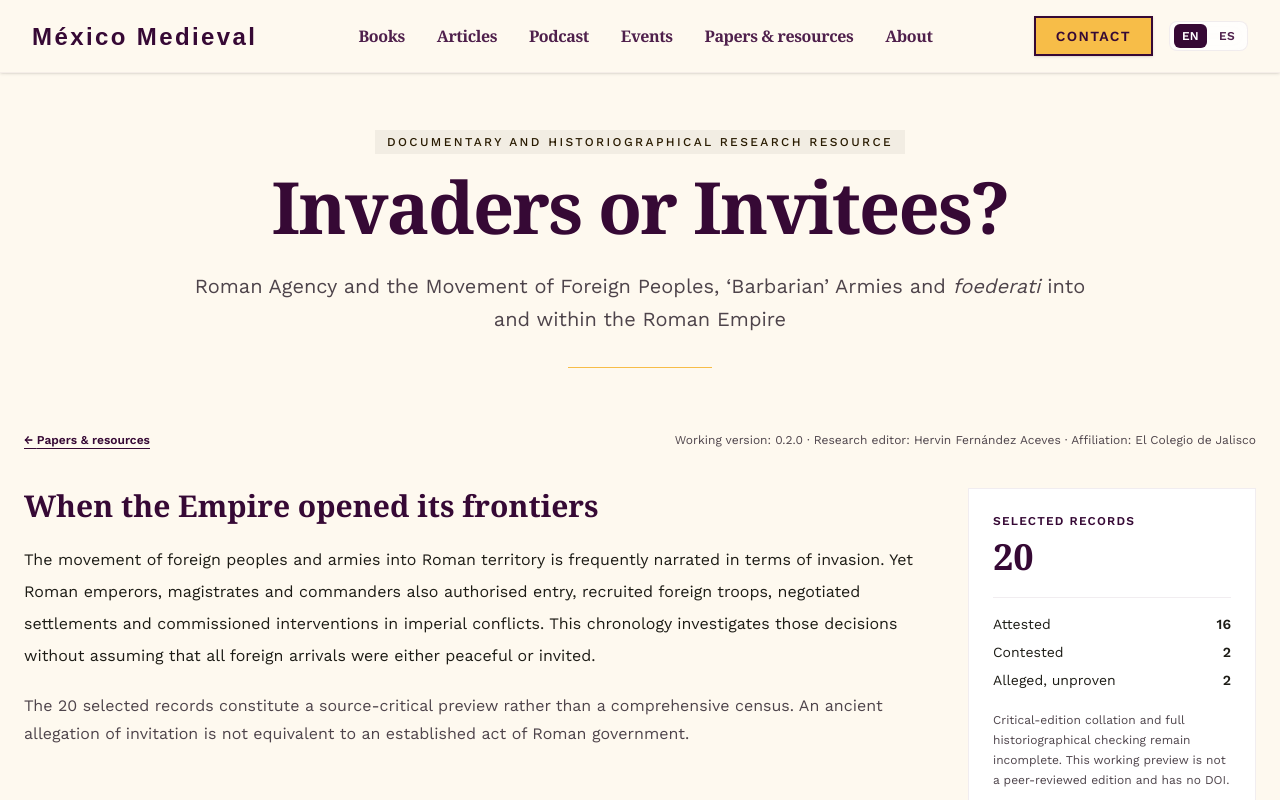
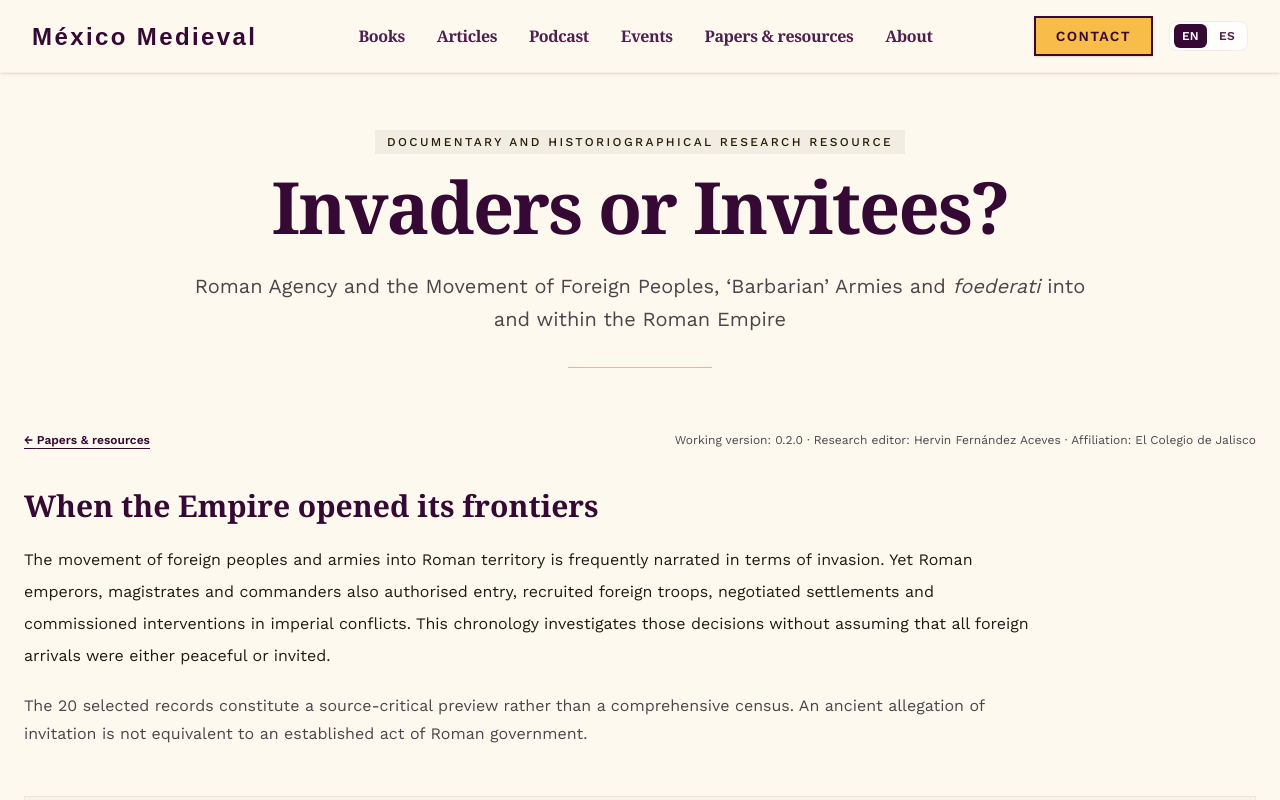
Before and after one commit to falcando/mexicomedieval, a Next.js app in the folder landing/: page /recursos/invasores-o-invitados in a window 1280 px wide. Shown: the top 800 px of the page. Built offline with nearby package versions, Linux system fonts and the light colour scheme; a web font is replaced by a local one.

Commit message:
Replace misleading corpus-count sidebar with source-critical methodological note

```diff
--- a/landing/views/roman-invitations-resource-page.tsx
+++ b/landing/views/roman-invitations-resource-page.tsx
@@ -45,9 +45,9 @@ const CONTENT: Record<Locale, {
     source: "Ancient testimony", actor: "Roman authority", party: "Foreign party",
     place: "Location", note: "Source-critical note", version: "Working version",
     author: "Research editor", affiliation: "Affiliation", evidence: "Evidential classification",
-    attested: "Attested", contested: "Contested", allegation: "Alleged, unproven",
+    attested: "Explicit testimony", contested: "Disputed interpretation", allegation: "Uncorroborated allegation",
     selected: "Selected records", dateBce: "BCE", dateCe: "CE",
-    caution: "Critical-edition collation and full historiographical checking remain incomplete. This working preview is not a peer-reviewed edition and has no DOI.",
+    caution: "Editorial status: this is a versioned selection under review, not an exhaustive inventory. Each source reference identifies an ancient testimony; passage-level comparison against critical editions and historiographical disagreements is still being completed. Evidence labels record the kind of testimony, not a statistical measure of historical certainty.",
     none: "No matching cases.", returnResources: "Papers & resources",
     dataLink: "Download the structured source data (JSON)", documentTitle: "Research chronology"
   },
@@ -69,9 +69,9 @@ const CONTENT: Record<Locale, {
     source: "Testimonio antiguo", actor: "Autoridad romana", party: "Contraparte extranjera",
     place: "Espacio", note: "Observación crítica sobre las fuentes", version: "Versión de trabajo",
     author: "Responsable de la investigación", affiliation: "Adscripción", evidence: "Clasificación de la evidencia",
-    attested: "Documentado", contested: "Discutido", allegation: "Acusación no demostrada",
+    attested: "Testimonio explícito", contested: "Interpretación discutida", allegation: "Acusación no corroborada",
     selected: "Casos seleccionados", dateBce: "a. C.", dateCe: "d. C.",
-    caution: "Todavía falta cotejar todos los pasajes con sus ediciones críticas y completar la revisión historiográfica. Esta versión de trabajo no es una edición arbitrada y no tiene DOI.",
+    caution: "Estado editorial: selección documentada y versionada, no inventario exhaustivo. Las referencias identifican testimonios antiguos, mientras continúa el cotejo de pasajes con ediciones críticas y el contraste historiográfico. Las categorías describen la naturaleza de los testimonios, no constituyen una medida estadística de certeza histórica.",
     none: "No hay casos que correspondan a los filtros.", returnResources: "Papers y recursos",
     dataLink: "Descargar datos documentales estructurados (JSON)", documentTitle: "Cronología de investigación"
   }
@@ -181,7 +181,6 @@ export function RomanInvitationsResourcePage() {
       return text.includes(q);
     });
   }, [records, locale, search, status, mechanism]);
-  const statCount = (s:string) => records.filter(e=>e.status===s).length;
 
   return (
     <PageContainer customHeader={
@@ -198,22 +197,10 @@ export function RomanInvitationsResourcePage() {
         <Link href="/papers#research-resources" className="font-bold text-primary underline underline-offset-4">← {m.returnResources}</Link>
         <span>{m.version}: 0.2.0 · {m.author}: Hervin Fernández Aceves · {m.affiliation}: El Colegio de Jalisco</span>
       </div>
-      <section className="mb-12 grid gap-8 lg:grid-cols-[minmax(0,1fr)_18rem]">
-        <div>
-          <h2 className="font-headline mb-5 text-3xl font-bold text-primary">{m.introTitle}</h2>
-          <p className="leading-8 text-on-surface">{m.intro}</p>
-          <p className="mt-5 leading-7 text-on-surface-variant">{m.initialQualification}</p>
-        </div>
-        <aside className="h-fit border border-outline-variant/30 bg-white p-6">
-          <p className="font-label text-xs font-bold tracking-widest text-primary uppercase">{m.selected}</p>
-          <p className="mt-2 font-headline text-4xl font-bold text-primary">{records.length}</p>
-          <div className="mt-5 space-y-2 border-t border-outline-variant/30 pt-4 text-sm">
-            <div className="flex justify-between"><span>{m.attested}</span><b>{statCount("attested")}</b></div>
-            <div className="flex justify-between"><span>{m.contested}</span><b>{statCount("contested")}</b></div>
-            <div className="flex justify-between"><span>{m.allegation}</span><b>{statCount("allegation")}</b></div>
-          </div>
-          <p className="mt-5 text-xs leading-5 text-on-surface-variant">{m.caution}</p>
-        </aside>
+      <section className="mb-12 max-w-5xl">
+        <h2 className="font-headline mb-5 text-3xl font-bold text-primary">{m.introTitle}</h2>
+        <p className="leading-8 text-on-surface">{m.intro}</p>
+        <p className="mt-5 leading-7 text-on-surface-variant">{m.initialQualification}</p>
       </section>
 
       <section aria-label={m.search} className="mb-14">
@@ -230,6 +217,7 @@ export function RomanInvitationsResourcePage() {
         <h2 className="font-headline mb-5 text-3xl font-bold text-primary">{m.methodTitle}</h2>
         <p className="max-w-4xl leading-8 text-on-surface">{m.method}</p>
         <p className="mt-5 max-w-4xl leading-8 text-on-surface">{m.methodSecond}</p>
+        <p className="mt-6 max-w-4xl border-l-2 border-outline-variant/70 pl-4 text-sm leading-6 text-on-surface-variant">{m.caution}</p>
         <a href="/recursos/invitations-to-empire/events.json" download className="mt-6 inline-flex border border-primary px-4 py-3 text-sm font-bold text-primary transition-colors hover:bg-primary hover:text-on-primary">{m.dataLink}</a>
       </section>
       <section className="mb-20 border-t border-outline-variant/30 pt-10">
```
